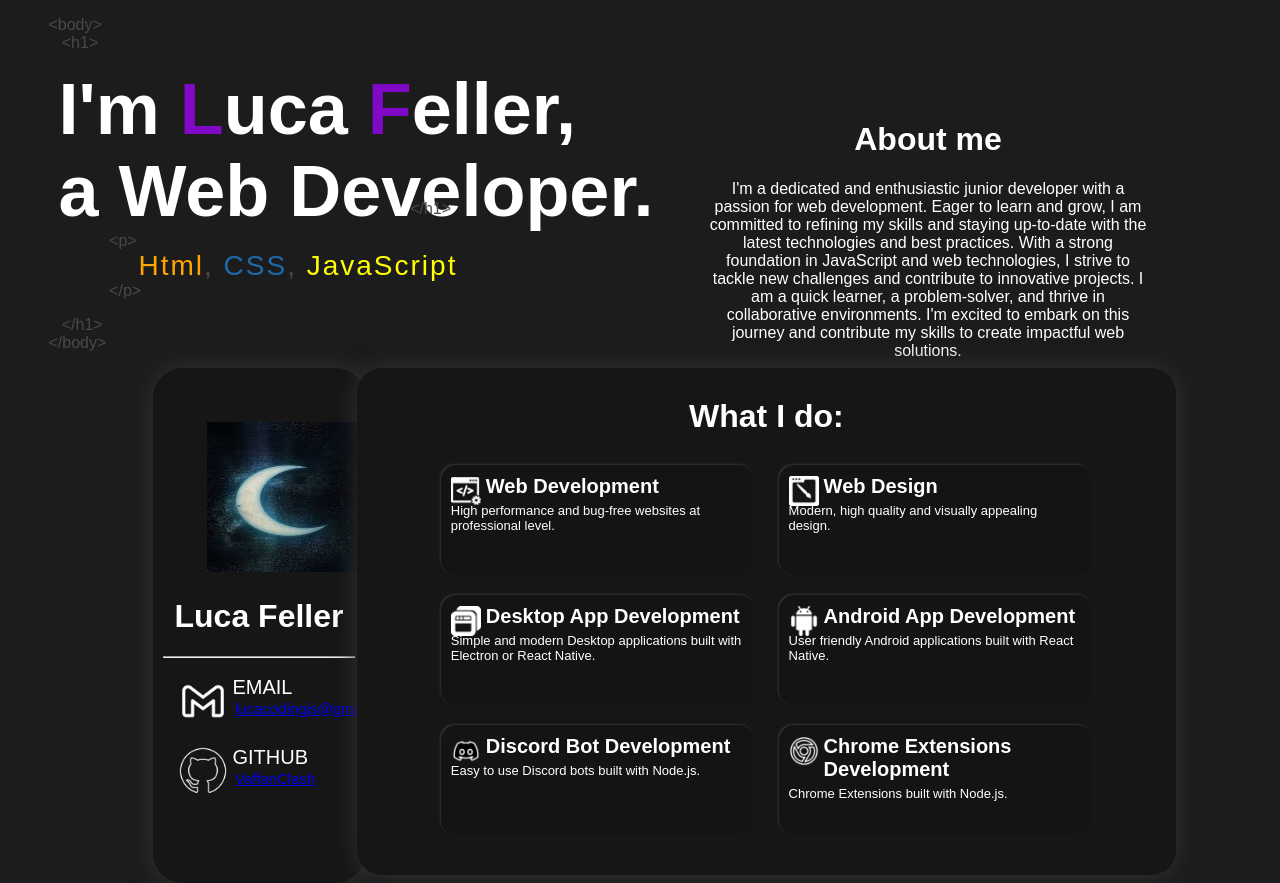
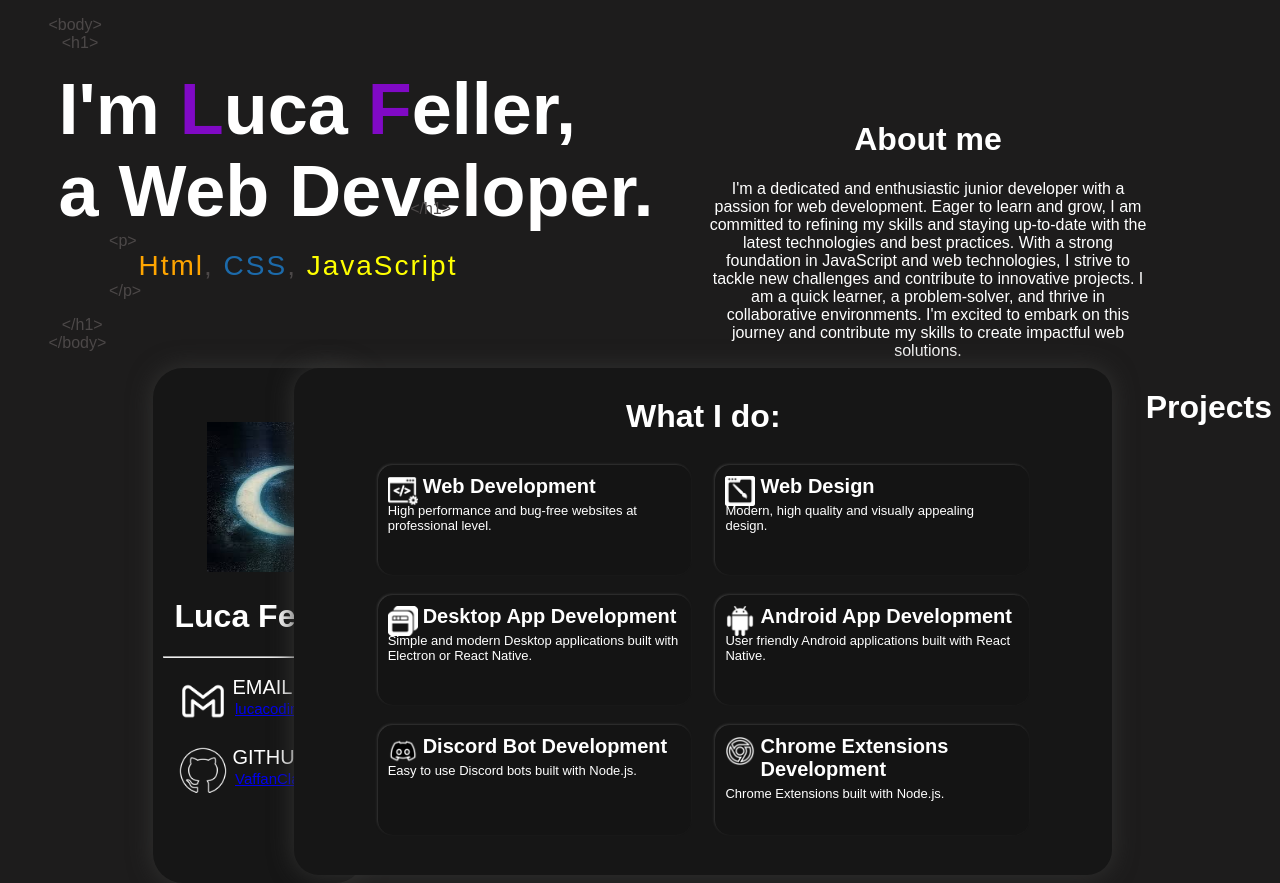
Before and after one commit to VaffanClash/portfolio, a website: page index.html in a window 1280 px wide. Drawn offline with Linux system fonts and the light colour scheme; a web font is replaced by a local one.

Commit message:
new +projects brench

```diff
--- a/index.html
+++ b/index.html
@@ -130,6 +130,11 @@
 
         </div>
 
+        <!--* Projects -->
+        <div id="projects">
+            <h1>Projects</h1>
+        </div>
+
     </div>
 
 </body>
```
